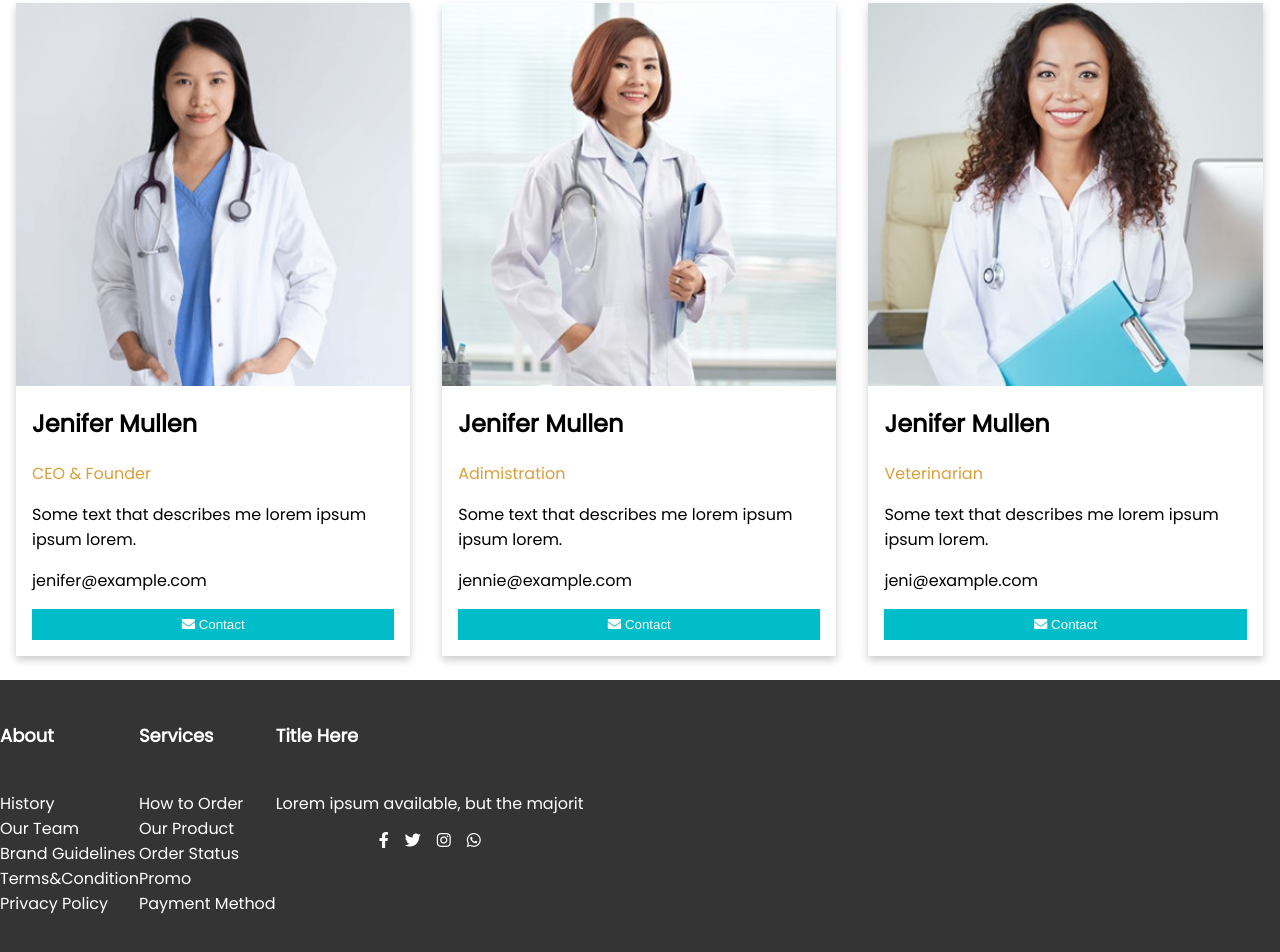
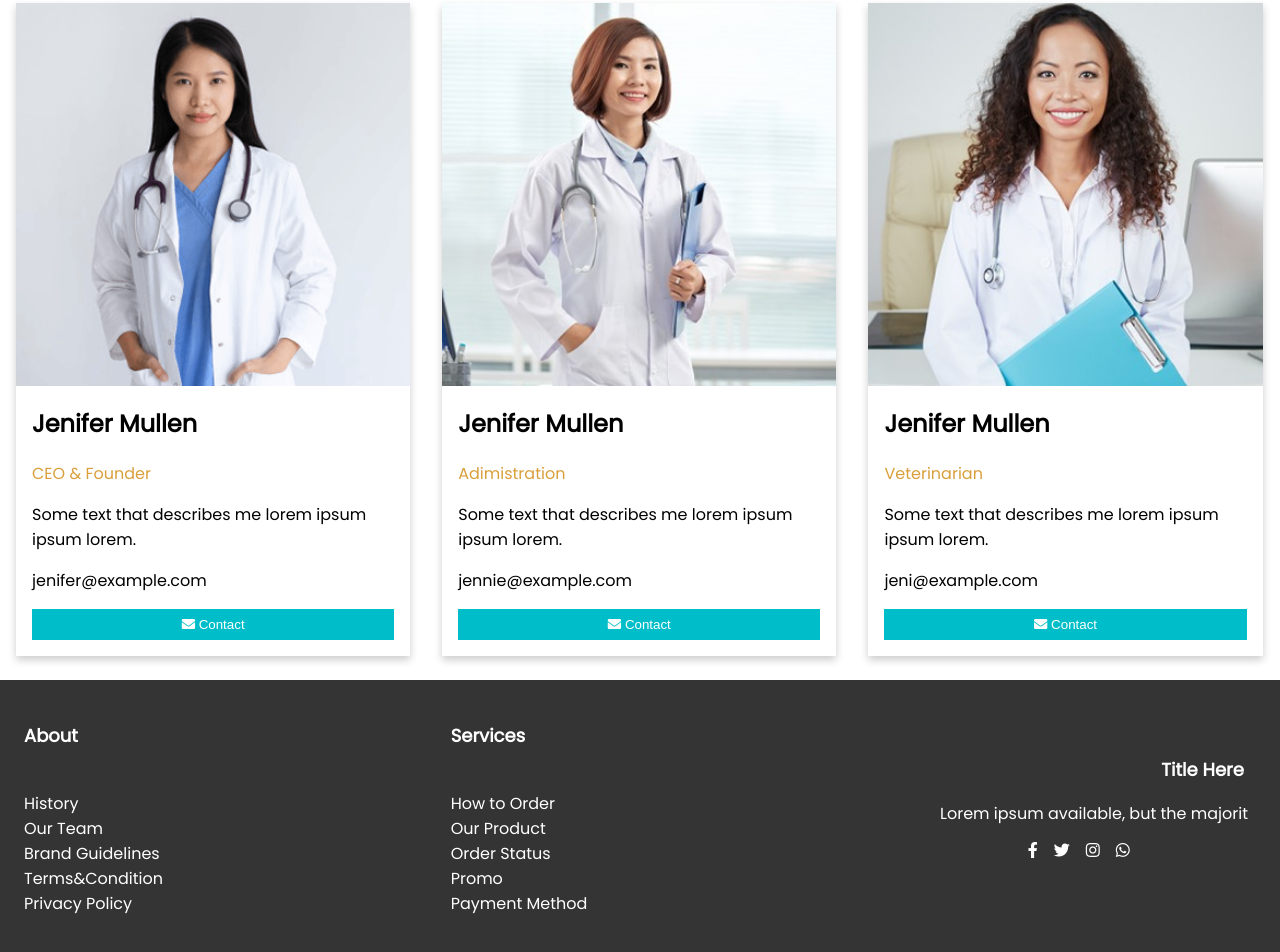
Before and after one commit to JelenaDrakic/Course_Homework_II, a plain HTML site: page about_us.html in a window 1280 px wide. Shown: the part 445-1397 px from the top of the page. Drawn offline with Linux system fonts and the light colour scheme.

Commit message:
Made changes in about_us and contact_us files
Changed the footer styling to match the one in the homepage.html file.

```diff
--- a/about_us.css
+++ b/about_us.css
@@ -96,6 +96,16 @@ nav > a:hover{
     background-color: rgba(52,52,52,1);
     color:white;
     padding-bottom: 5em;
+    justify-content: space-evenly;
+    align-items: center;
+}
+.third{
+  width: calc(100%/3);
+  padding-left:1.5em;
+}
+.right{
+  text-align: end;
+  padding-right:2em;
 }
 .offer > ul> li{
     text-align: start;
--- a/about_us.html
+++ b/about_us.html
@@ -71,7 +71,7 @@
       </div>
 
       <div class="footer">
-        <div class="offer">
+        <div class="offer third">
             <h6 class="text2">About</h6>
             <ul class="list">
                 <li><a href="">History</a></li>
@@ -81,7 +81,7 @@
                 <li><a href="">Privacy Policy</a></li>
             </ul>
         </div>
-        <div class="offer">
+        <div class="offer third">
             <h6 class="text2">Services</h6>
             <ul class="list">
                 <li><a href="">How to Order</a></li>
@@ -91,9 +91,9 @@
                 <li><a href="">Payment Method</a></li>
             </ul>
         </div>
-        <div class="offer">
-            <h6 class="text2">Title Here</h6>
-            <p>Lorem ipsum available, but the majorit</p>
+        <div class="offer third">
+            <p class="text2 right">Title Here</hp>
+            <p class="right">Lorem ipsum available, but the majorit</p>
             <div class="social-icons">
                 <a href="" class="white">
                   <i class="fab fa-facebook-f"></i>
--- a/contact_us.css
+++ b/contact_us.css
@@ -43,7 +43,17 @@ nav > a:hover{
     background-color: rgba(52,52,52,1);
     color:white;
     padding-bottom: 5em;
+    justify-content: space-evenly;
+    align-items: center;
 }
+.third{
+    width: calc(100%/3);
+    padding-left:1.5em;
+  }
+  .right{
+    text-align: end;
+    padding-right:2em;
+  }
 .offer > ul> li{
     text-align: start;
 }
--- a/homepage.css
+++ b/homepage.css
@@ -379,7 +379,7 @@ div.container {
 .offer > ul> li{
     text-align: start;
 }
-h6.right{
+.right{
     text-align: end;
     padding-right:2em;
 }
```
Also changed, not shown: contact_us.html (+5 -5 lines), homepage.html (+2 -2 lines).
